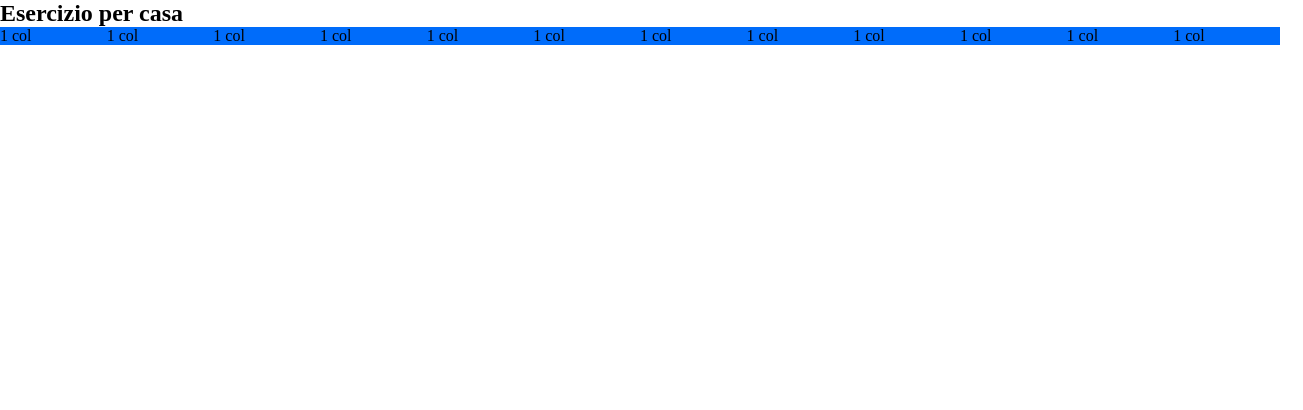
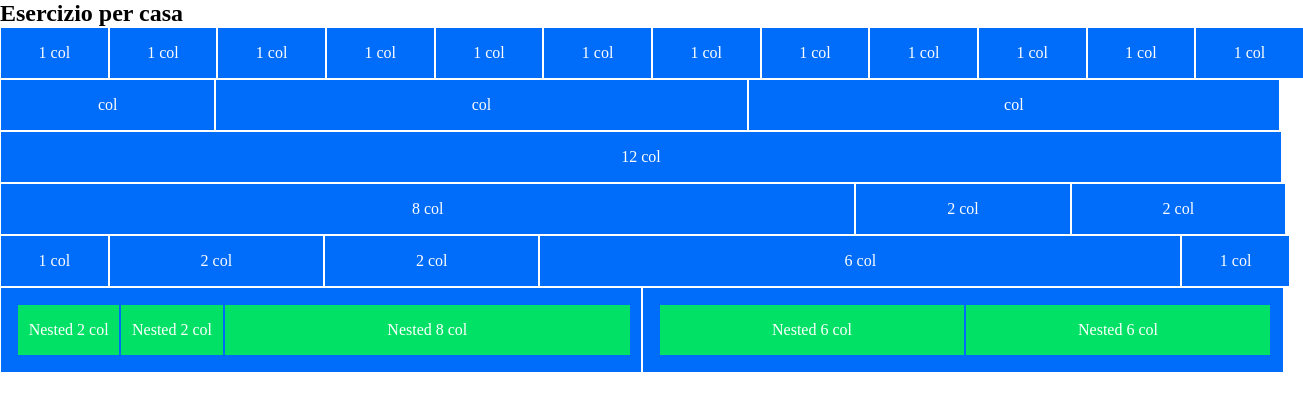
Before and after one commit to manuelcamaioni/html-css-12bool, a plain HTML site: page index.html in a window 1280 px wide. Shown: the whole page, 1303 px wide, since content can reach past the window. Drawn offline with Linux system fonts and the light colour scheme.

Commit message:
first section

```diff
--- a/index.html
+++ b/index.html
@@ -26,6 +26,41 @@
                 <div class="col-1">1 col</div>
                 <div class="col-1">1 col</div>
             </div>
+            <div class="row">
+                <div class="col-2">col</div>
+                <div class="col">col</div>
+                <div class="col">col</div>
+            </div>
+            <div class="row">
+                <div class="col-12">12 col</div>
+            </div>
+            <div class="row">
+                <div class="col-8">8 col</div>
+                <div class="col-2">2 col</div>
+                <div class="col-2">2 col</div>
+            </div>
+            <div class="row">
+                <div class="col-1">1 col</div>
+                <div class="col-2">2 col</div>
+                <div class="col-2">2 col</div>
+                <div class="col-6">6 col</div>
+                <div class="col-1">1 col</div>
+            </div>
+            <div class="row">
+                <div class="col-6">
+                    <div class="row">
+                        <div class="col-2 green-bg">Nested 2 col</div>
+                        <div class="col-2 green-bg">Nested 2 col</div>
+                        <div class="col-8 green-bg">Nested 8 col</div>
+                    </div>
+                </div>
+                <div class="col-6">
+                    <div class="row">
+                        <div class="col-6 green-bg">Nested 6 col</div>
+                        <div class="col-6 green-bg">Nested 6 col</div>
+                    </div>
+                </div>
+            </div>
         </section>
     </main>
 </body>
--- a/style.css
+++ b/style.css
@@ -1,11 +1,19 @@
 .blue-bg{
     background-color: #006cfa;
+}
+
+.row > *{
+    background-color: #006cfa;
+    color: white;
+    padding: 1rem 0;
+    text-align: center;
+    margin: 1px;
 }
 
 .green-bg{
     background-color: #01e165;
 }
 
-.row > *{
-    background-color: #006cfa;
+.col-6 .row{
+    padding: 0 1rem;
 }
```
